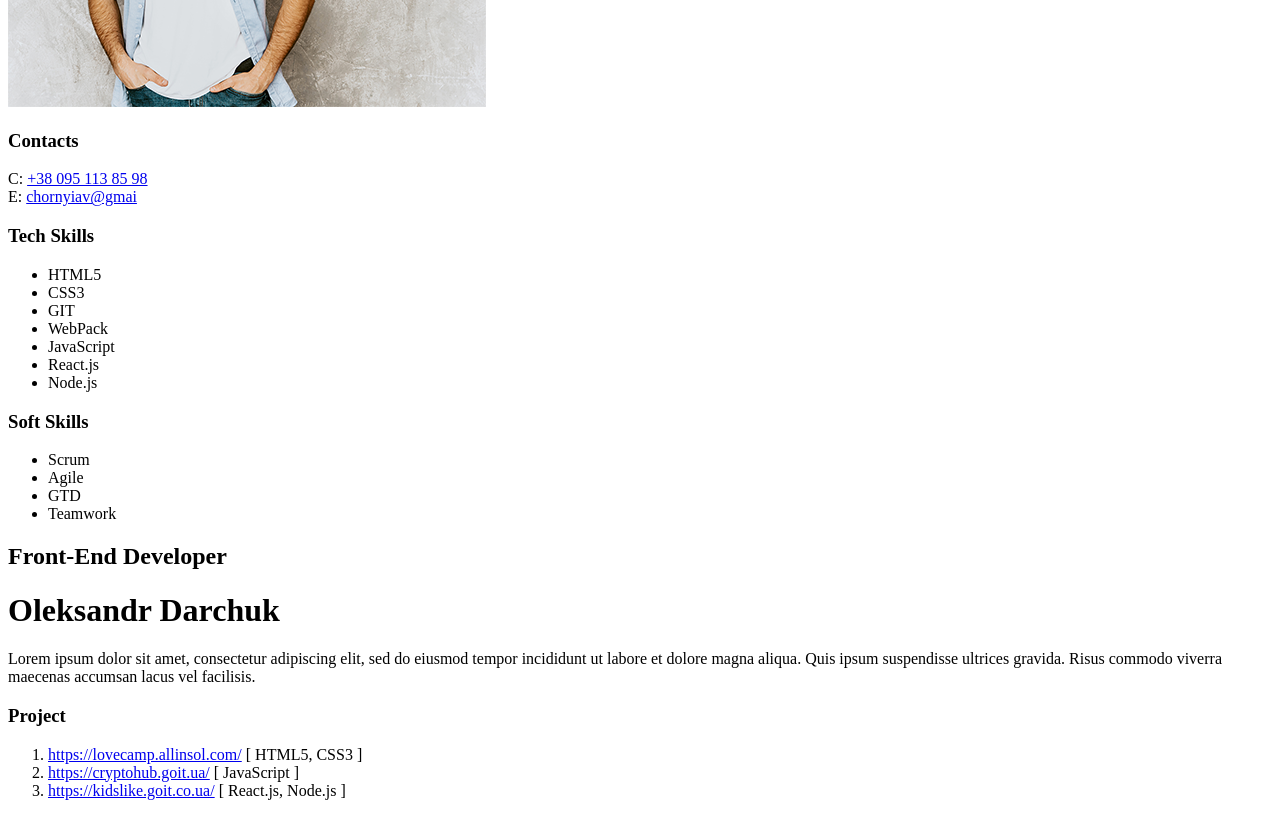
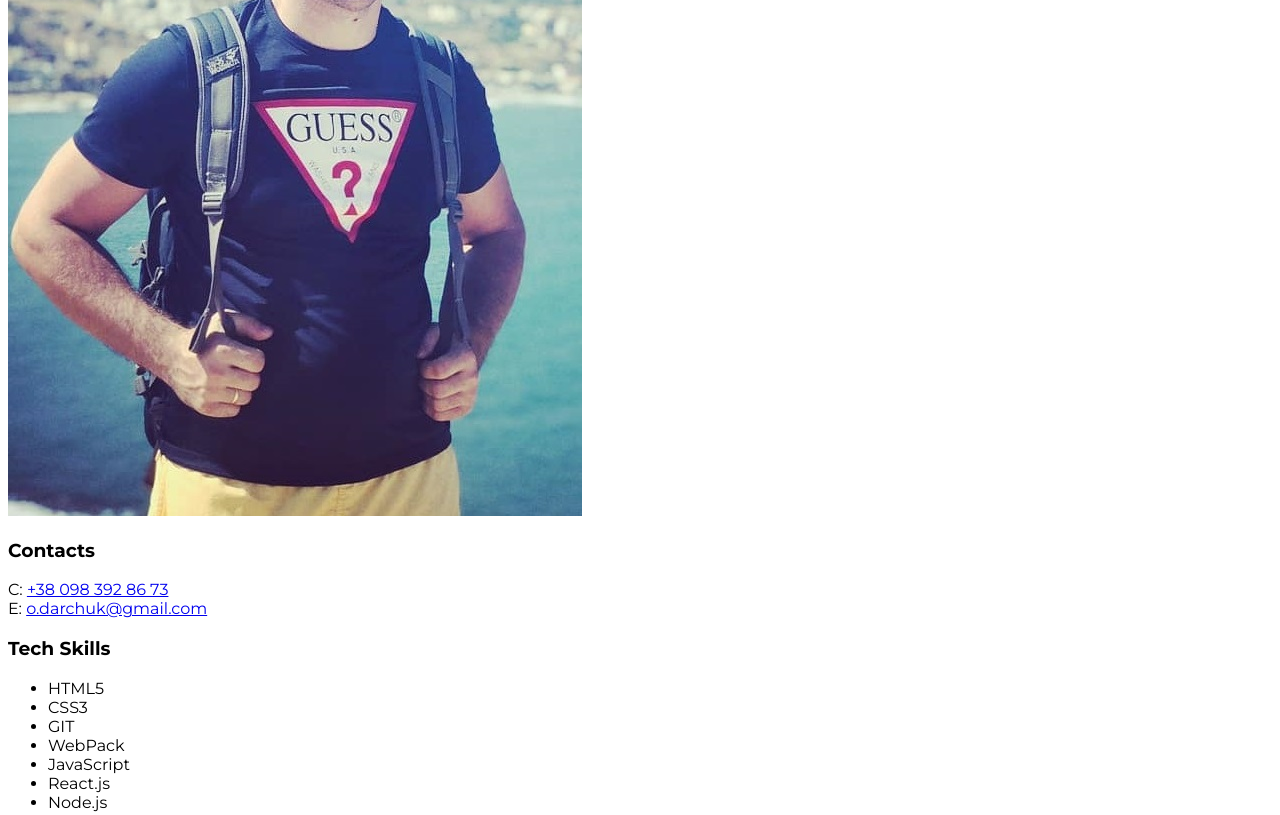
Before and after one commit to AlexDarchuk/My_Resume, a plain HTML site: page index.html in a window 1280 px wide. Shown: the part 260-1075 px from the top of the page. Drawn offline with Linux system fonts and the light colour scheme.

Commit message:
new photo

```diff
--- a/css/style.css
+++ b/css/style.css
@@ -0,0 +1,4 @@
+* {
+    font-family: 'Montserrat', sans-serif;
+    box-sizing: border-box;
+}
--- a/index.html
+++ b/index.html
@@ -3,17 +3,24 @@
   <head>
     <meta charset="UTF-8" />
     <meta name="viewport" content="width=device-width, initial-scale=1.0" />
-    <title>My Resume</title>
+    <title>Resume Darchuk O.A</title>
     <link rel="stylesheet" href="css/style.css" />
+    <link
+      href="https://fonts.googleapis.com/css?family=Montserrat:400,700&display=swap&subset=cyrillic"
+      rel="stylesheet"
+    />
   </head>
   <body>
     <div>
       <aside>
-        <img src="img/img1.png" alt="My_Photo" />
+        <img src="img/img1.jpg" alt="My_Photo" />
         <div>
           <h3>Contacts</h3>
-          <div>C: <a href="tel:380951138598">+38 095 113 85 98</a></div>
-          <div>E: <a href="mailto:chornyiav@gmai">chornyiav@gmai</a></div>
+          <div>
+            C: <a href="tel:380983928673">+38 098 392 86 73</a></div>
+          <div>
+            E: <a href="mailto:o.darchuk@gmail.com">o.darchuk@gmail.com</a>
+          </div>
         </div>
         <div>
           <h3>Tech Skills</h3>
@@ -52,19 +59,19 @@
           <h3>Project</h3>
           <ol>
             <li>
-              <a href="https://lovecamp.allinsol.com/"
-                >https://lovecamp.allinsol.com/</a
+              <a href="https://alexdarchuk.github.io/lv422-finishproject/" target="_blank"
+                >https://alexdarchuk.github.io/lv422-finishproject/</a
               >
               <span>[ HTML5, CSS3 ]</span>
             </li>
             <li>
-              <a href="https://cryptohub.goit.ua/"
+              <a href="https://cryptohub.goit.ua/" target="_blank"
                 >https://cryptohub.goit.ua/</a
               >
               <span>[ JavaScript ]</span>
             </li>
             <li>
-              <a href="https://kidslike.goit.co.ua/"
+              <a href="https://kidslike.goit.co.ua/" target="_blank"
                 >https://kidslike.goit.co.ua/</a
               >
               <span>[ React.js, Node.js ]</span>
```
Also changed, not shown: img/img1.jpg (added), img/img1.png (deleted), 1 other file.
